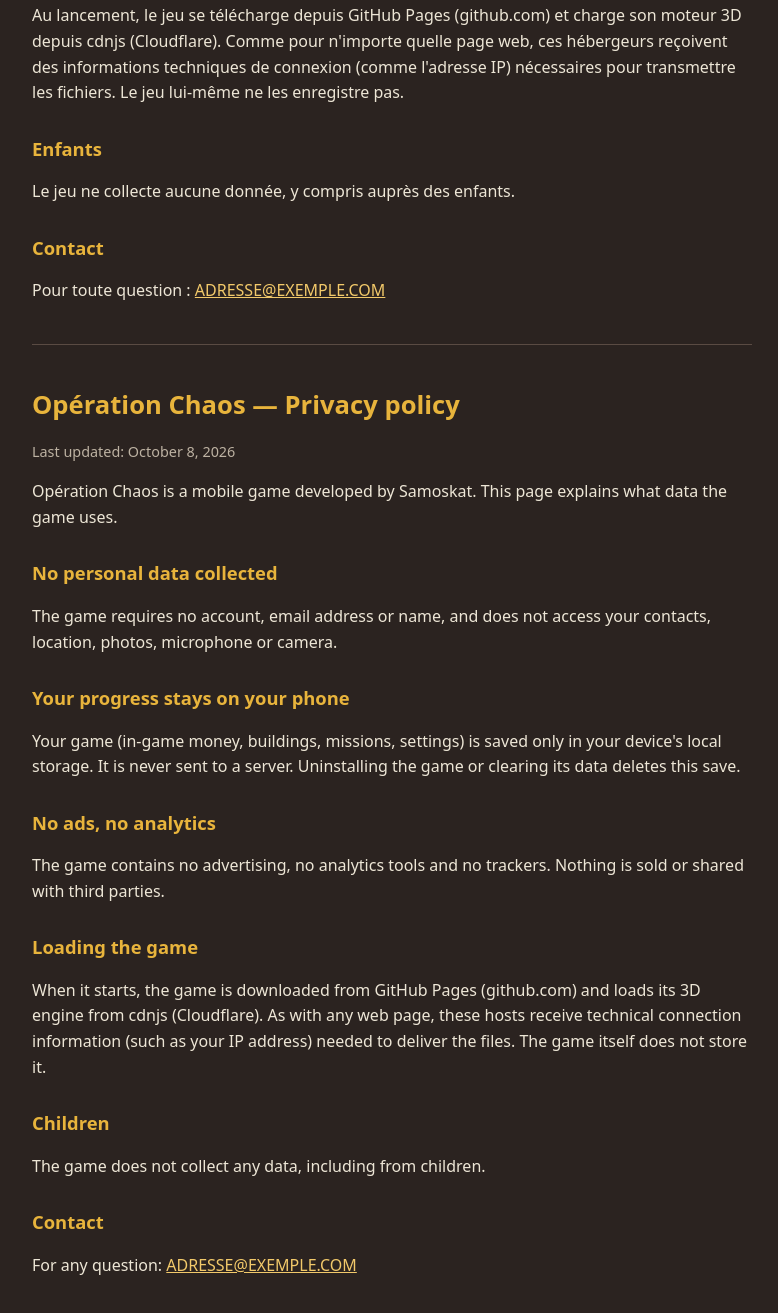
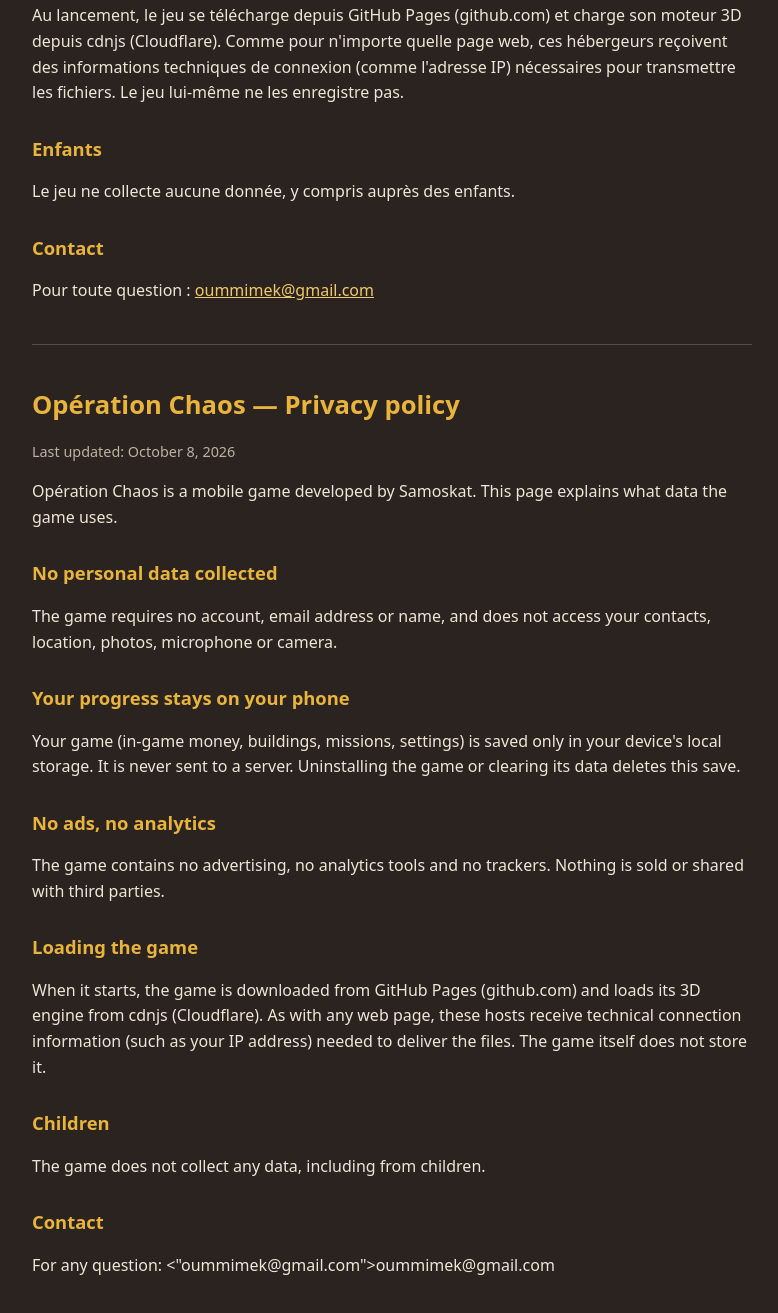
Before and after one commit to samsos64-stack/operation-chaos, a plain HTML site: page confidentialite.html in a window 1280 px wide. Shown: the part 643-1956 px from the top of the page, without its empty margins (248-1026 px from the left). Drawn offline with Linux system fonts and the light colour scheme.

Commit message:
Update contact email in privacy policy

```diff
--- a/confidentialite.html
+++ b/confidentialite.html
@@ -38,7 +38,7 @@
 <p>Le jeu ne collecte aucune donnée, y compris auprès des enfants.</p>
 
 <h2>Contact</h2>
-<p>Pour toute question : <a href="mailto:ADRESSE@EXEMPLE.COM">ADRESSE@EXEMPLE.COM</a></p>
+<p>Pour toute question : <a href="mailto:oummimek@gmail.com">oummimek@gmail.com</a></p>
 
 <hr>
 
@@ -63,7 +63,7 @@
 <p>The game does not collect any data, including from children.</p>
 
 <h2>Contact</h2>
-<p>For any question: <a href="mailto:ADRESSE@EXEMPLE.COM">ADRESSE@EXEMPLE.COM</a></p>
+<p>For any question: <"oummimek@gmail.com">oummimek@gmail.com</a></p>
 </main>
 </body>
 </html>
```
